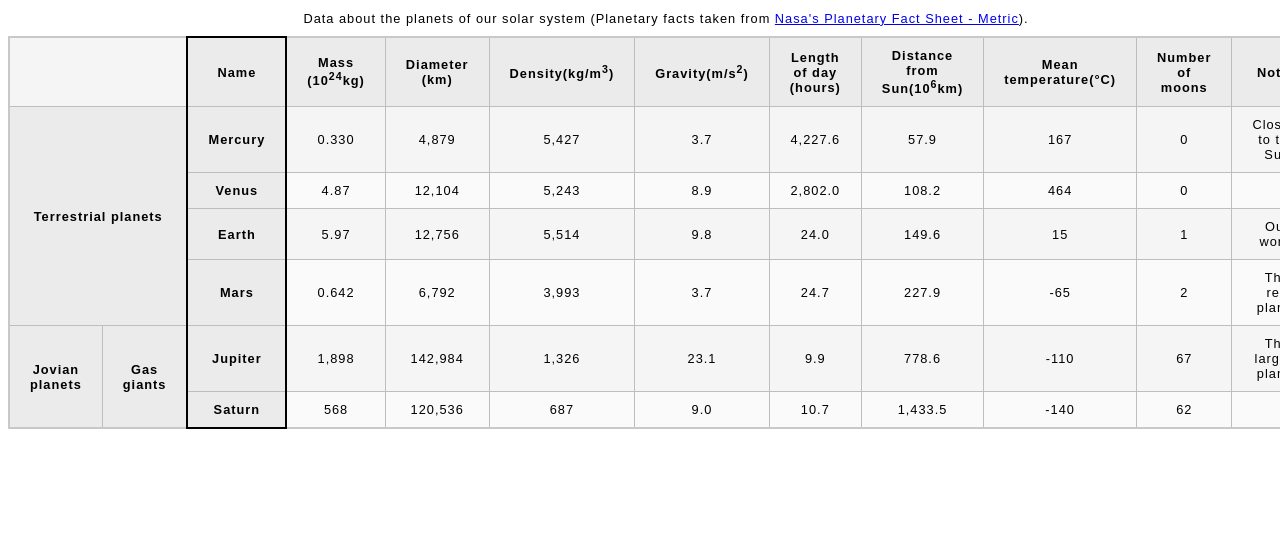
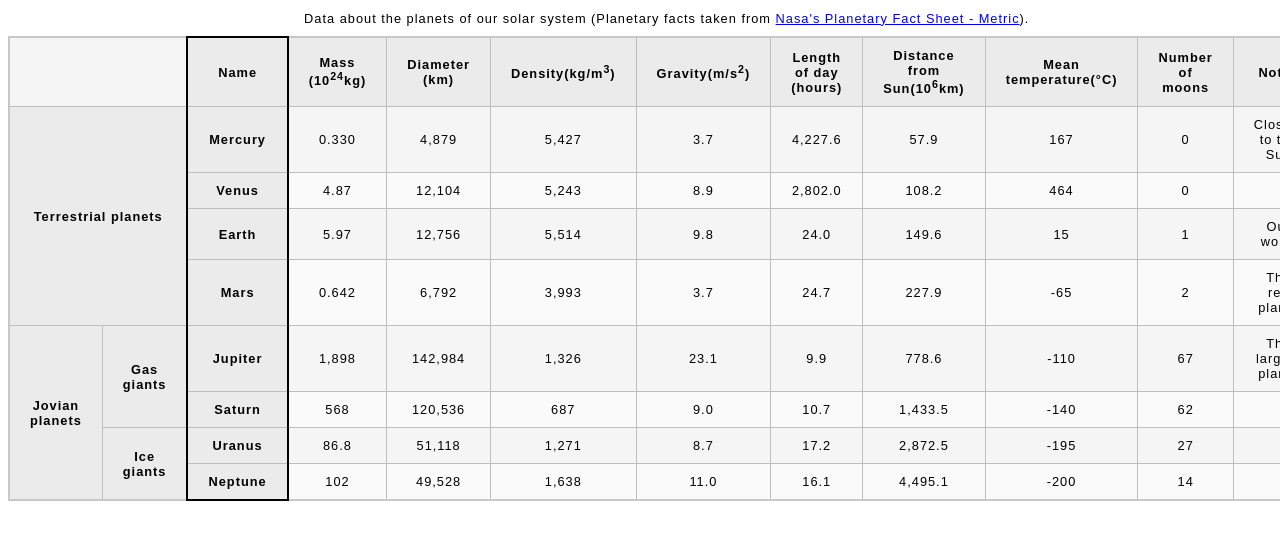
Before and after one commit to asorichetti/SorichettA_INFT1206, a plain HTML site: page assignment_2/assignment_2-2.html in a window 1280 px wide. Shown: the part 79-618 px from the top of the page. Drawn offline with Linux system fonts and the light colour scheme.

Commit message:
Feat: Ice Giants
Added information on the two ice giant plaents to
the chart rows.

```diff
--- a/assignment_2/assignment_2-2.html
+++ b/assignment_2/assignment_2-2.html
@@ -125,6 +125,32 @@
             <td>62</td>
             <td></td>
         </tr>
+        <tr>
+           <th rowspan="2" scope="rowgroup">Ice giants</th>
+           <th scope="row">Uranus</th>
+           <td>86.8</td>
+           <td>51,118</td>
+           <td>1,271</td>
+           <td>8.7</td>
+           <td>17.2</td>
+           <td>2,872.5</td>
+           <td>-195</td>
+           <td>27</td>
+           <td></td>
+        </tr>
+        <tr>
+            <th scope="rowgroup">Neptune</th>
+            <td>102</td>
+            <td>49,528</td>
+            <td>1,638</td>
+            <td>11.0</td>
+            <td>16.1</td>
+            <td>4,495.1</td>
+            <td>-200</td>
+            <td>14</td>
+            <td></td>
+        </tr>
+
     </tbody>
     </table>
 
```
